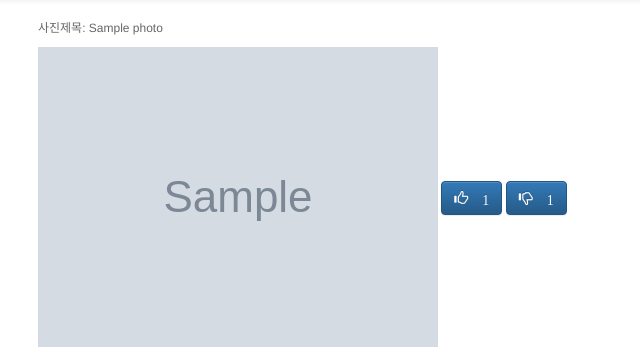
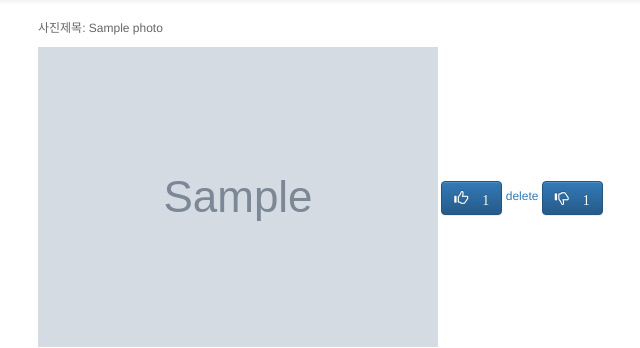
Before and after one commit to YongPilMoon/mysite, a Django app: page /album/1/ in a window 1280 px wide. Shown: the part 51-399 px from the top of the page, without its empty margins (32-672 px from the left). Run offline with Django 3.2, Linux system fonts and the light colour scheme; a user stored in the database is signed in; tables that the repository leaves empty hold one stand-in row (values such as "Sample post"); grey boxes marked "Sample" are stand-in pictures; style sheets or scripts are compiled from the project's sources; parts of the project's set-up code (start-up, migrations or seed data) failed here and were passed over; some libraries are stand-ins or nearby versions.

Commit message:
photo_delete view 및 photo 삭제 버튼 추가및  url연결

```diff
--- a/django_app/photo/models.py
+++ b/django_app/photo/models.py
@@ -1,3 +1,5 @@
+import os
+
 from django.db import models
 from member.models import MyUser
 
@@ -22,6 +24,10 @@ class Photo(models.Model):
     like_users = models.ManyToManyField(MyUser, through='PhotoLike', related_name='photo_set_like_users', default=0)
     dislike_users = models.ManyToManyField(MyUser, through='PhotoDisLike', related_name='photo_set_dislike_users', default=0)
 
+    def delete(self, *args, **kwargs):
+        os.remove(self.img.path)
+        super().delete(*args, **kwargs)
+
     def __str__(self):
         return self.album, self.title
 
--- a/django_app/photo/urls.py
+++ b/django_app/photo/urls.py
@@ -4,9 +4,9 @@ from . import views
 urlpatterns = [
     url(r'^$', views.album_list, name='album_list'),
     url(r'^(?P<album_pk>[0-9]+)/$', views.album_detail, name='album_detail'),
-    url(r'^/photo/like/(?P<photo_pk>[0-9]+)/$', views.photo_like, name='photo_like'),
-    url(r'^/photo/dislike/(?P<photo_pk>[0-9]+)/$', views.photo_dislike, name='photo_dislike'),
-    url(r'^/edit/(?P<album_pk>[0-9]+)/$', views.album_edit, name='album_edit'),
-    # url(r'^post/(?P<pk>[0-9]+)/edit/$', views.post_edit, name='post_edit'),
+    url(r'^photo/like/(?P<photo_pk>[0-9]+)/$', views.photo_like, name='photo_like'),
+    url(r'^photo/dislike/(?P<photo_pk>[0-9]+)/$', views.photo_dislike, name='photo_dislike'),
+    url(r'^edit/(?P<album_pk>[0-9]+)/$', views.album_edit, name='album_edit'),
+    url(r'^photo/delete/(?P<photo_pk>[0-9]+)/$', views.photo_delete, name='photo_delete'),
     # url(r'^comment/add/(?P<post_pk>[0-9]+)/$', views.comment_add, name='comment_add'),
 ]
--- a/django_app/templates/album/album_detail.html
+++ b/django_app/templates/album/album_detail.html
@@ -11,6 +11,7 @@
                 {{ photo.like_users.count }}
             </span>
         </a>
+        <a href="{% url 'album:photo_delete' photo_pk=photo.pk %}">delete</a>
         <a href="{% url 'album:photo_dislike' photo_pk=photo.pk %}">
             <span class="glyphicon glyphicon-thumbs-down btn btn-primary">
                 {{ photo.dislike_users.count }}
```
Also changed, not shown: django_app/photo/views/photo.py (+9 -1 lines).
